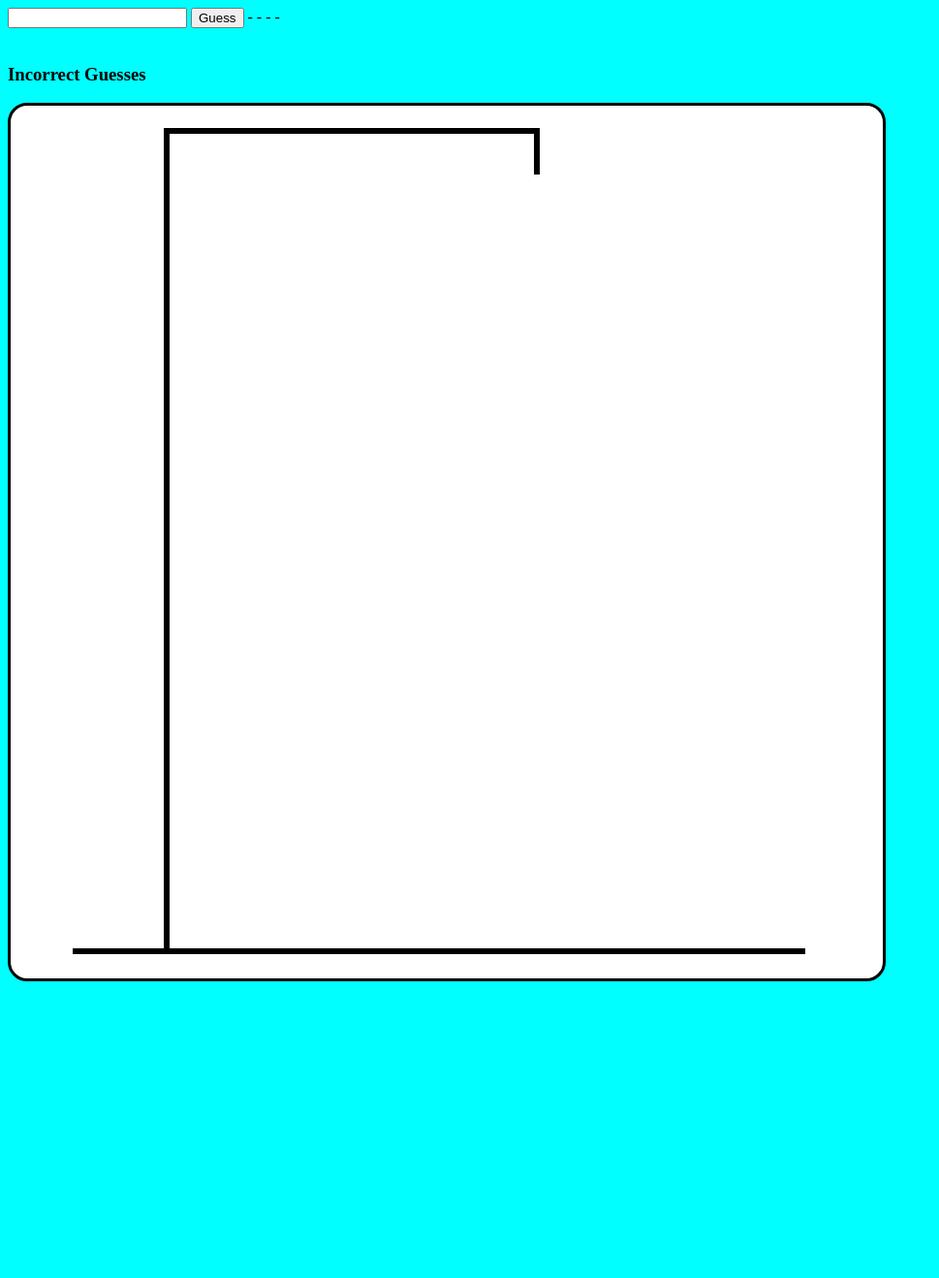
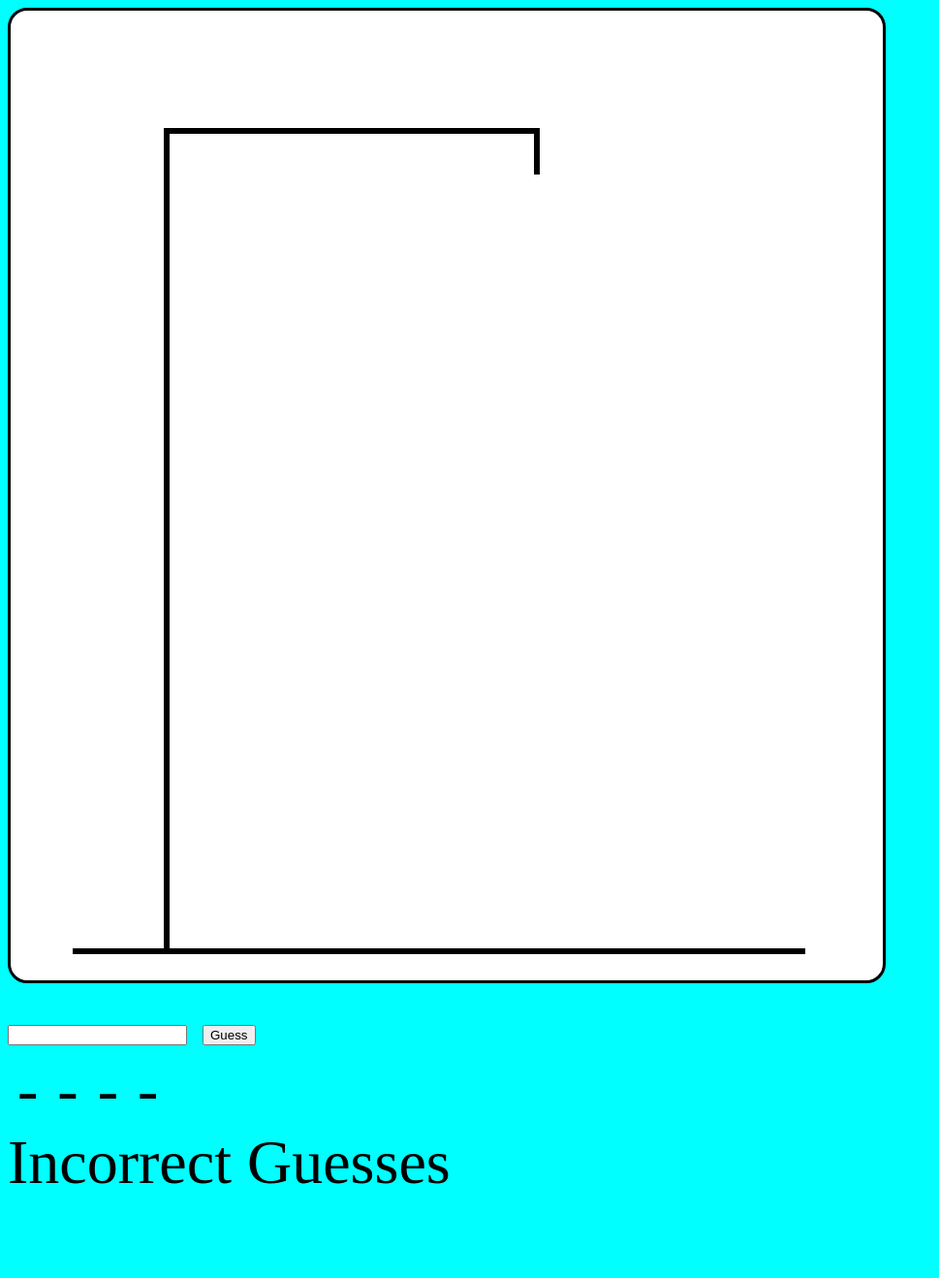
Before and after one commit to DerekPhung/hangMan, a plain HTML site: page index.html in a window 1280 px wide. Shown: the whole page at 97% size, without its empty margins (0-969 px from the left). Before the commit the page ends 1020 px from the top, so only its background shows below. Drawn offline with Linux system fonts and the light colour scheme.

Commit message:
almost finished

```diff
--- a/controller.js
+++ b/controller.js
@@ -15,10 +15,27 @@
 // the variable guess, is what the user is inputing
 // the variable wrongCounter is a counter to count how many guesses they have guessed wrong
 // these are global variables so that devs can use them and keep track of them
-let answer = "food";
+
+let wordBank = ["food", "good", "great", "awesome", "amazing", "perfect",
+"excellent", "magnificent", "galatic", "ultimate", "exia", "heavyarms"];
+let answer = "";
 let guess = "";
 let wrongCounter = 0;
 let correctAnswerSoFar = "";
+
+wordSelector();
+
+function wordSelector(){
+   let number = Math.floor(Math.random() * wordBank.length);
+   answer = wordBank[number];
+   dashCreator();
+}
+
+function dashCreator(){
+    for(let i = 0; i < answer.length; i++){
+        document.getElementById("dashList").innerHTML += `<div class="dash" id="dash${i}">-</div>`;
+    }
+}
 
 // the guess variable becomes what the user puts based on the id "scanner",
 // also it is forced to be lower case
@@ -139,43 +156,16 @@ function rightLegAppear(){
     rightLeg.classList.remove("gone");
 }
 
-// The dashes representing the word you have to guess right next to the guess button
-document.getElementById("1").innerHTML  += `
-<input id="scanner" type="text" minlength="1" maxlength="1"/>
-<button onclick="guessing()">Guess</button>
-
-<div class="dash" id="dash0">-</div>
-<div class="dash" id="dash1">-</div>
-<div class="dash" id="dash2">-</div>
-<div class="dash" id="dash3">-</div><br><br>
-
-<!--
-    this represents the incorrect guesses area
--->
-<h3>Incorrect Guesses</h1>
-<div class="dash" id="wrong"></div>
-`;
-
-
-// Things done on Wednesday
-// Drew a hang
-// hid the man
-// created another global variable "correctAnswerSoFar" these are the correct guesses thus far
-// to keep track of the correct guesses
-// to be able to compare the correct guesses to the answer at the end of the guessing game
-// fixed a bug where user could guess the same correct letters twice
-// fixed a bug where if user guessed the correct letter with multiple appearances, only one would show
-// when the user guesses the word correctly, created a prompt that let's the user know that they won
-// reveal the man as the user guesses incorrectly
-// when the man appears, created a prompt that let's the user know that they lost
-// created an alert to prompt the user if they wish to play again after guessing correctly or incorrectly
-
 // To do list
 // bug fix the pop up shows before the last limb reveals
 // bug fix the pop up shows before the last correct letter is revealed
-// the answer is hard coded and needs to have an implementation where it can accept any word
-// design suggestion to move the dashes under the hangman
-// potentially move the incorrect guesses as well
-// list of words that can be used for possible answers that will be picked randomly
+// (done) the answer is hard coded and needs to have an implementation where it can accept any word
+// (done) design suggestion to move the dashes under the hangman
+// potentially move the incorrect guesses as well (thinking to the right)
+// (done) list of words that can be used for possible answers that will be picked randomly
 // deploy webpage to live production
 // make it mobile friendly
+
+// What I have done on Thursday
+// Made it less "Hard code" now picks a random word from the word bank instead of one set answer
+// moved the guess to below the hangman for design changes
--- a/index.html
+++ b/index.html
@@ -10,7 +10,7 @@
     <script defer src="controller.js"></script>
 </head>
 <body>
-    <div id="1"></div>
+
     <div id="hangMan">
         <div id="head" class="gone"></div>
         <div id="body" class="gone"></div>
@@ -26,5 +26,20 @@
         <div id="hang3"></div>
         <div id="hang4"></div>
     </div>
+
+    <div id="userInput">
+
+        <input id="scanner" type="text" minlength="1" maxlength="1"/>
+        <button onclick="guessing()">Guess</button>
+
+        <div id="dashList"></div>
+
+        <!--
+            this represents the incorrect guesses area
+        -->
+        <div>Incorrect Guesses</div>
+        <div class="dash" id="wrong"></div>
+
+    </div>
 </body>
 </html>
--- a/styles.css
+++ b/styles.css
@@ -5,7 +5,9 @@ body{
 .dash{
     /* border: 3px solid black; */
     width: 10px;
+    height: 1px;
     display: inline;
+    padding: 10px;
 }
 
 #head{
@@ -65,7 +67,7 @@ body{
     border: 3px solid black;
     border-radius: 20px;
     width: 900px;
-    height: 900px;
+    height: 1000px;
     background-color: white;
 }
 
@@ -104,3 +106,14 @@ body{
 .gone{
     visibility: hidden;
 }
+
+#userInput{
+    /* border: 3px solid black; */
+    height: 100px;
+    width: 900px;
+    font-size: 4em;
+}
+
+#dashList{
+    /* font-size: 6em; */
+}
```
